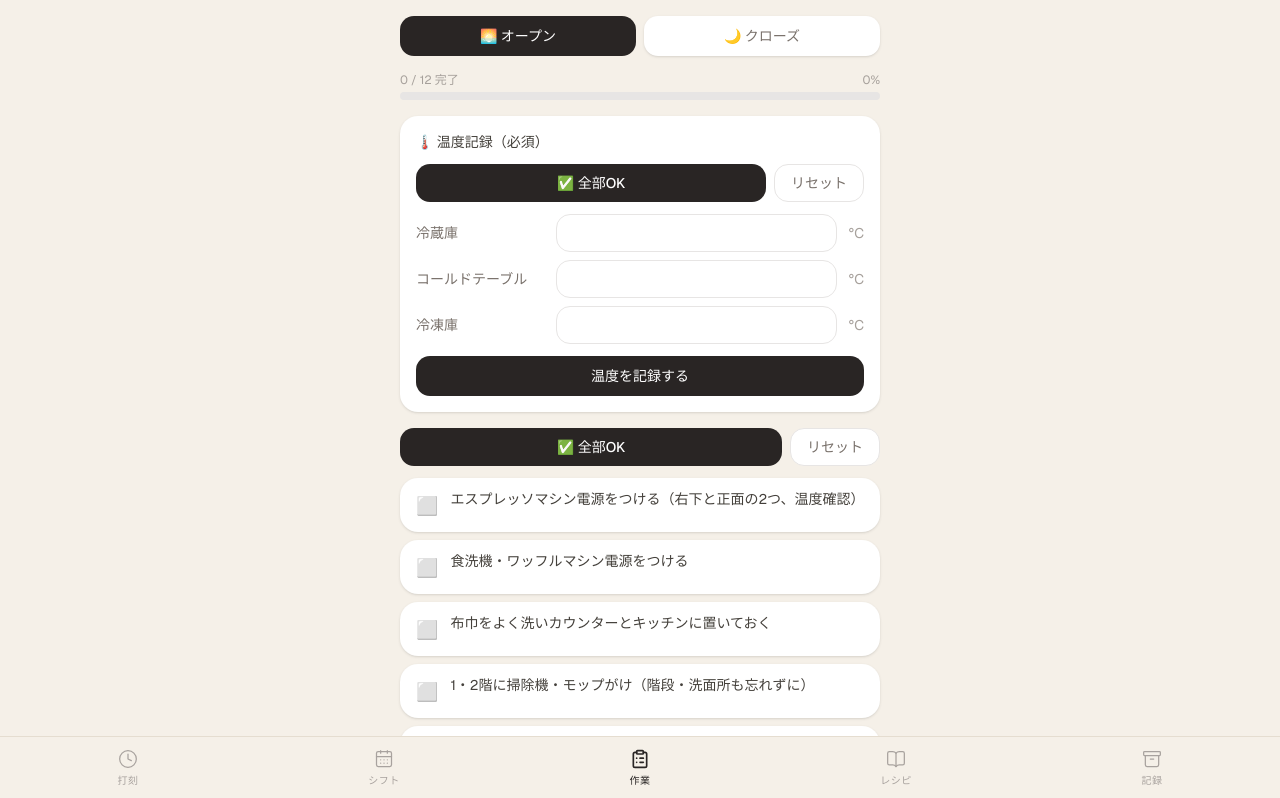
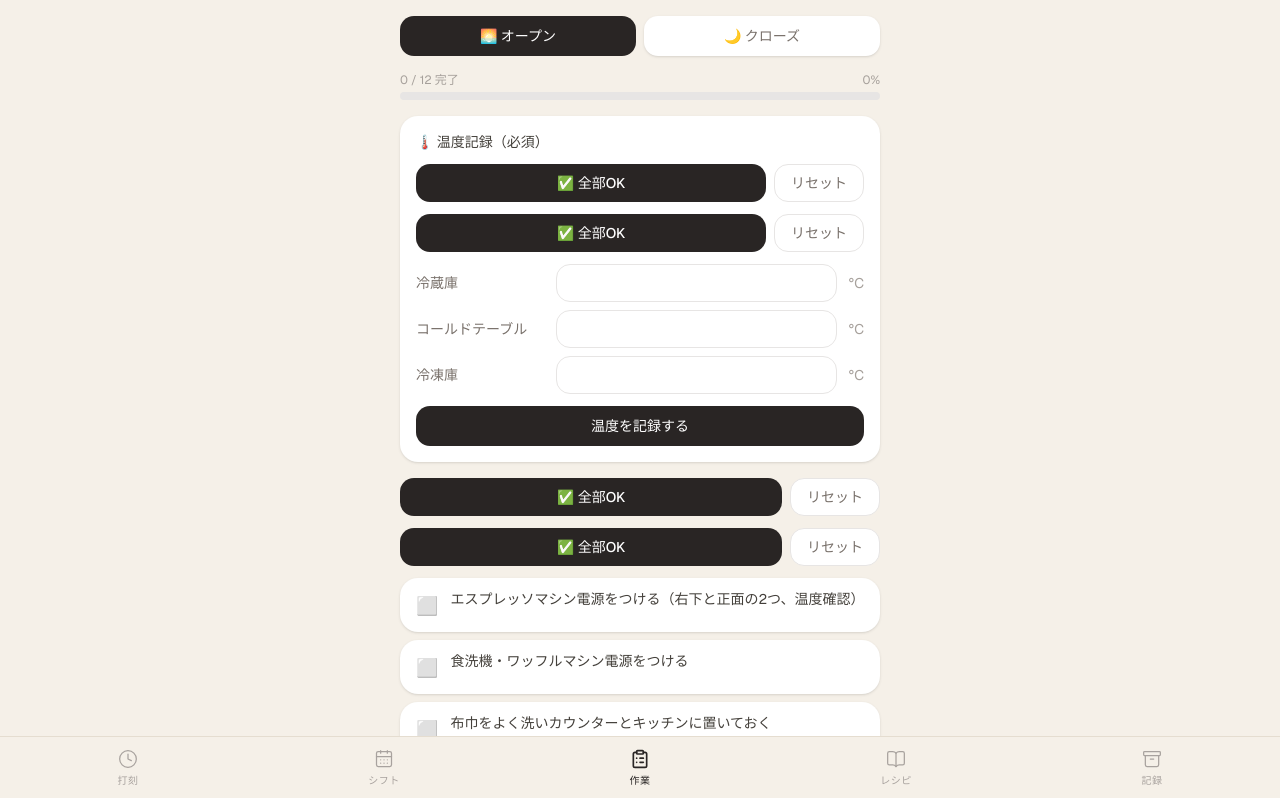
Before and after one commit to rkirishima/felicity-staff, a Next.js app: page /operations in a window 1280 px wide. Shown: the top 798 px of the page. Built offline with nearby package versions, Linux system fonts and the light colour scheme; no server answers.

Commit message:
feat: all OK button + reset on operations

```diff
--- a/app/operations/page.tsx
+++ b/app/operations/page.tsx
@@ -119,6 +119,20 @@ function OperationsContent() {
         </button>
       </div>
 
+      <div className="flex gap-2 mb-3">
+        <button onClick={() => {
+          const allKeys: Record<string, boolean> = {}
+          items.forEach((_, i) => { allKeys[`${type}-${i}`] = true })
+          setChecked(prev => ({ ...prev, ...allKeys }))
+        }} className="flex-1 py-2 bg-stone-800 text-white rounded-xl text-sm font-medium">
+          ✅ 全部OK
+        </button>
+        <button onClick={() => setChecked({})}
+          className="px-4 py-2 bg-white border border-stone-200 rounded-xl text-sm text-stone-500">
+          リセット
+        </button>
+      </div>
+
       <div className="space-y-2">
             {[
               { label: '冷蔵庫', val: fridgeTemp, set: setFridgeTemp },
@@ -140,6 +154,20 @@ function OperationsContent() {
           </button>
         </div>
       )}
+
+      <div className="flex gap-2 mb-3">
+        <button onClick={() => {
+          const allKeys: Record<string, boolean> = {}
+          items.forEach((_, i) => { allKeys[`${type}-${i}`] = true })
+          setChecked(prev => ({ ...prev, ...allKeys }))
+        }} className="flex-1 py-2 bg-stone-800 text-white rounded-xl text-sm font-medium">
+          ✅ 全部OK
+        </button>
+        <button onClick={() => setChecked({})}
+          className="px-4 py-2 bg-white border border-stone-200 rounded-xl text-sm text-stone-500">
+          リセット
+        </button>
+      </div>
 
       <div className="flex gap-2 mb-3">
         <button onClick={() => {
```
